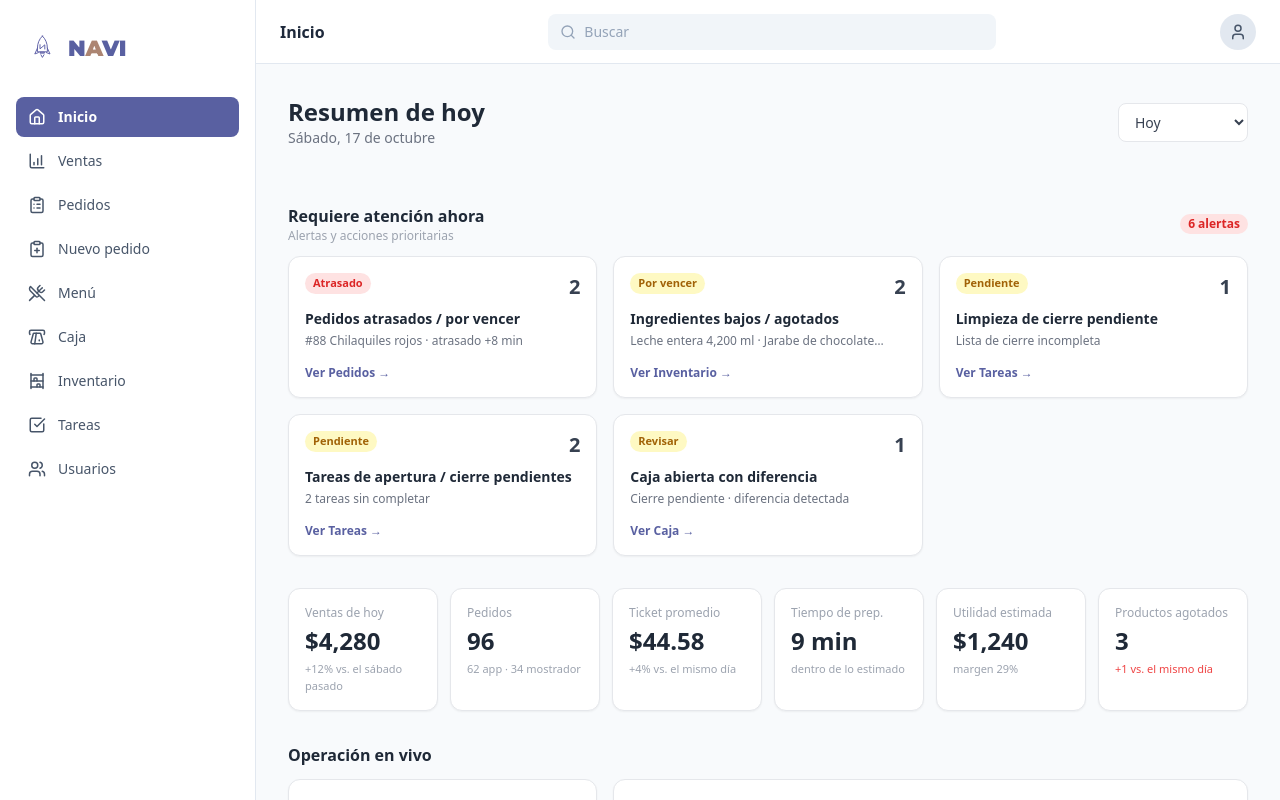
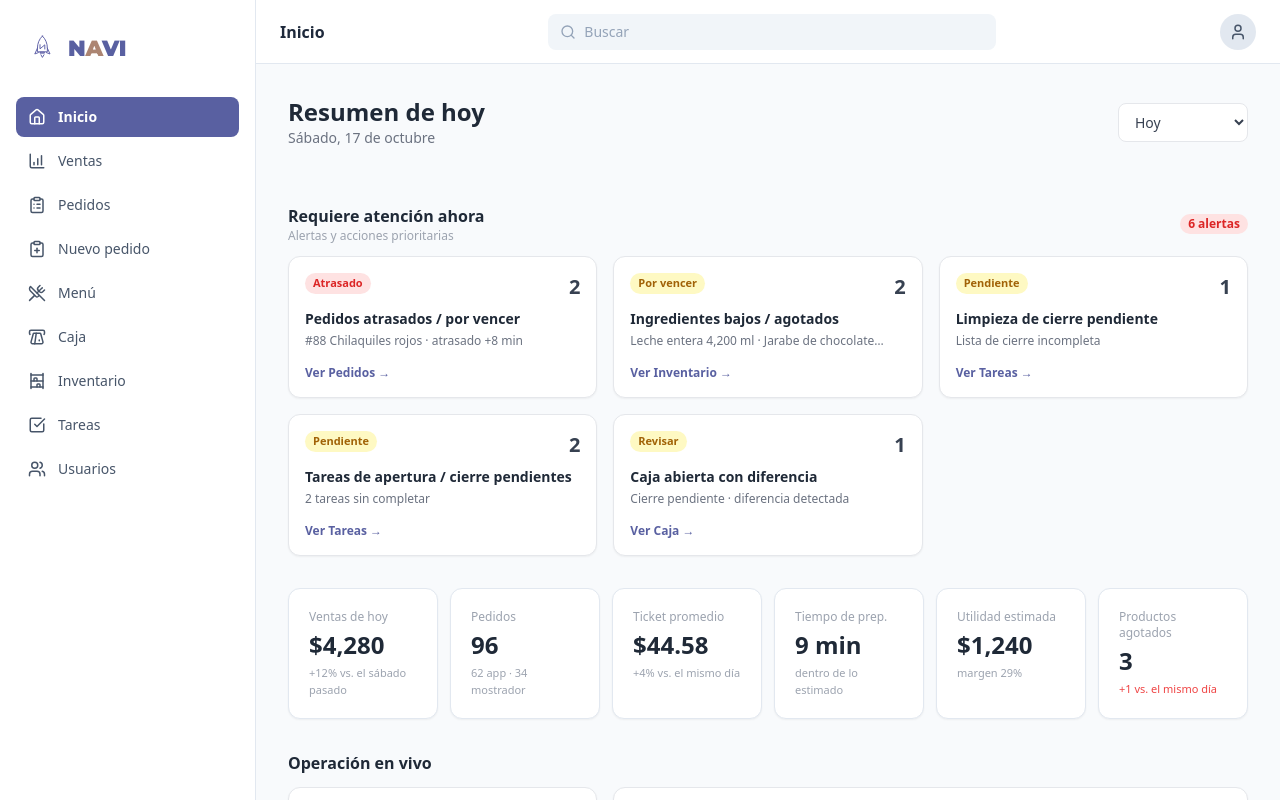
Before and after one commit to AbrilHerrera-svg/NAVI-web, a React (Vite) app in the folder NAVI-web/: page / in a window 1280 px wide. Shown: the top 800 px of the page. Built offline with nearby package versions, Linux system fonts and the light colour scheme.

Commit message:
feat(ui): add shared Card component and use it in QuickMetrics

```diff
--- a/NAVI-web/src/components/ui/Card.tsx
+++ b/NAVI-web/src/components/ui/Card.tsx
@@ -0,0 +1,17 @@
+import type { ReactNode, HTMLAttributes } from "react";
+
+interface CardProps extends HTMLAttributes <HTMLDivElement>
+{
+ children: ReactNode;
+}
+
+export default function Card({
+    className ="", children, ...rest}: CardProps){
+        return(
+            <div className={`bg-white border border-slate-200 rounded-xl p-5 shadow-sm ${className}`}
+      {...rest}
+    >
+        {children}
+    </div>
+        )
+    }
--- a/NAVI-web/src/features/dashboard/components/QuickMetrics.tsx
+++ b/NAVI-web/src/features/dashboard/components/QuickMetrics.tsx
@@ -1,3 +1,4 @@
+import Card from "../../../components/ui/Card";
 export const QuickMetrics = () => {
   const metrics = [
     { label: 'Ventas de hoy', value: '$4,280', sub: '+12% vs. el sábado pasado' },
@@ -11,13 +12,13 @@ export const QuickMetrics = () => {
   return (
     <section className="grid grid-cols-2 sm:grid-cols-3 lg:grid-cols-6 gap-3 mb-8">
       {metrics.map((m, idx) => (
-        <div key={idx} className="bg-white border rounded-xl p-4 shadow-sm">
+        <Card key={idx}>
           <p className="text-xs text-gray-400 font-medium">{m.label}</p>
           <p className="text-2xl font-bold text-gray-800 mt-1">{m.value}</p>
           <p className={`text-[11px] mt-1 ${m.isAlert ? 'text-red-500' : 'text-gray-400'}`}>
             {m.sub}
           </p>
-        </div>
+        </Card>
       ))}
     </section>
   );
```
